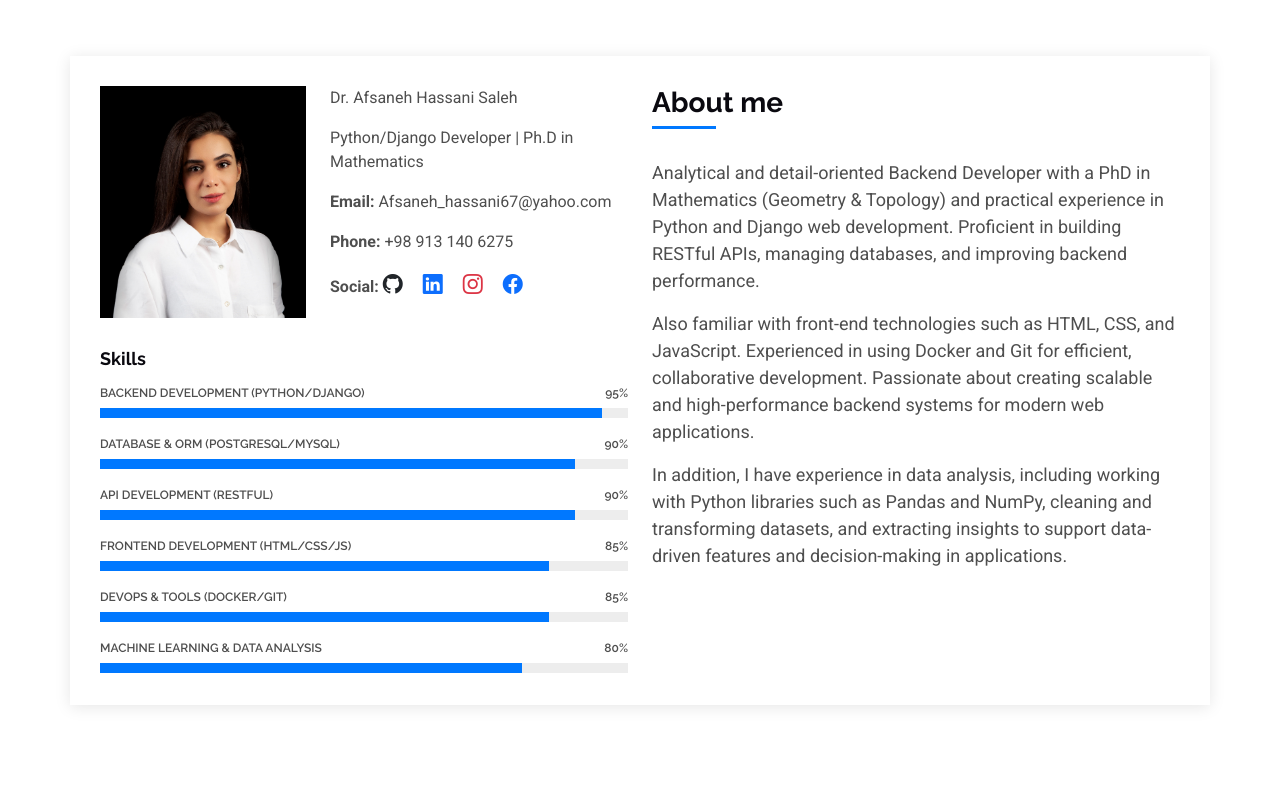
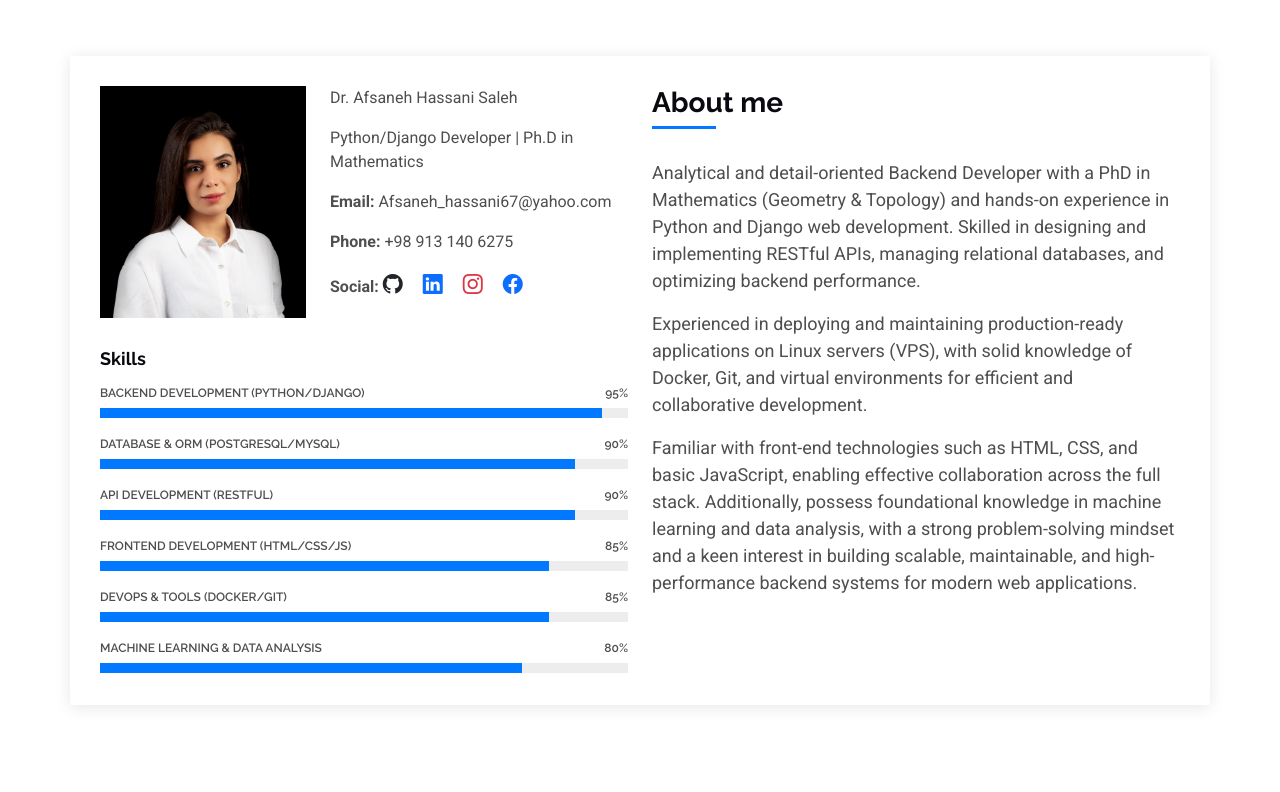
Before and after one commit to Afsaneh-hassani/portfolio-afsaneh, a Django app: page / in a window 1280 px wide. Shown: the part 805-1597 px from the top of the page. Run offline with Django 5.2, Linux system fonts and the light colour scheme; some libraries are stand-ins or nearby versions.

Commit message:
some changes in profile

```diff
--- a/templates/blog/blog-single.html
+++ b/templates/blog/blog-single.html
@@ -75,7 +75,7 @@
                 <p class="comments col-lg-12 col-md-12 col-6">
                   <a href="#">{{comments|length}} Comments</a> <span class="lnr lnr-bubble"></span>
                 </p>
-                <ul class="social-links col-lg-12 col-md-12 col-6">
+                {% comment %} <ul class="social-links col-lg-12 col-md-12 col-6">
                   <li>
                     <a href="#"><i class="fa fa-facebook"></i></a>
                   </li>
@@ -88,7 +88,7 @@
                   <li>
                     <a href="#"><i class="fa fa-behance"></i></a>
                   </li>
-                </ul>
+                </ul> {% endcomment %}
               </div>
             </div>
             <div class="col-lg-9 col-md-9">
--- a/templates/website/index.html
+++ b/templates/website/index.html
@@ -107,13 +107,13 @@
             <div class="about-me">
               <h4>About me</h4>
               <p>
-              Analytical and detail-oriented Backend Developer with a PhD in Mathematics (Geometry & Topology) and practical experience in Python and Django web development. Proficient in building RESTful APIs, managing databases, and improving backend performance.
+              Analytical and detail-oriented Backend Developer with a PhD in Mathematics (Geometry & Topology) and hands-on experience in Python and Django web development. Skilled in designing and implementing RESTful APIs, managing relational databases, and optimizing backend performance.
               </p>
               <p>
-                Also familiar with front-end technologies such as HTML, CSS, and JavaScript. Experienced in using Docker and Git for efficient, collaborative development. Passionate about creating scalable and high-performance backend systems for modern web applications.
+                Experienced in deploying and maintaining production-ready applications on Linux servers (VPS), with solid knowledge of Docker, Git, and virtual environments for efficient and collaborative development.
               </p>
               <p>
-                In addition, I have experience in data analysis, including working with Python libraries such as Pandas and NumPy, cleaning and transforming datasets, and extracting insights to support data-driven features and decision-making in applications.
+                Familiar with front-end technologies such as HTML, CSS, and basic JavaScript, enabling effective collaboration across the full stack. Additionally, possess foundational knowledge in machine learning and data analysis, with a strong problem-solving mindset and a keen interest in building scalable, maintainable, and high-performance backend systems for modern web applications.
               </p>
 
             </div>
```
Also changed, not shown: static/img/blog/post1.PNG (added), 1 other file.
